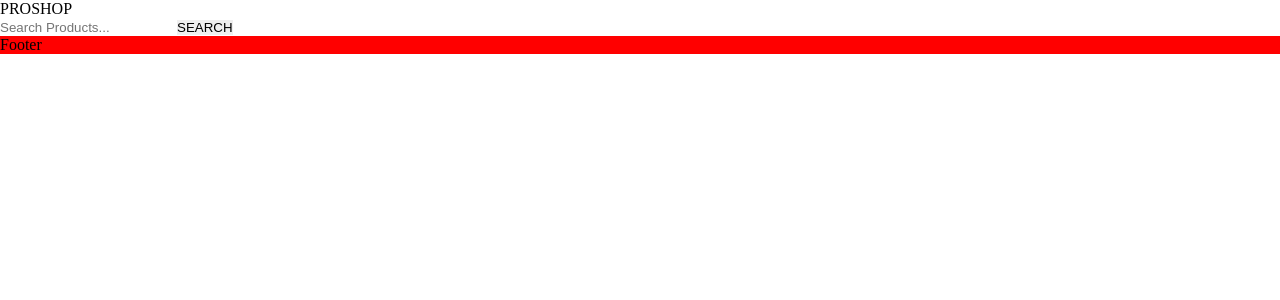
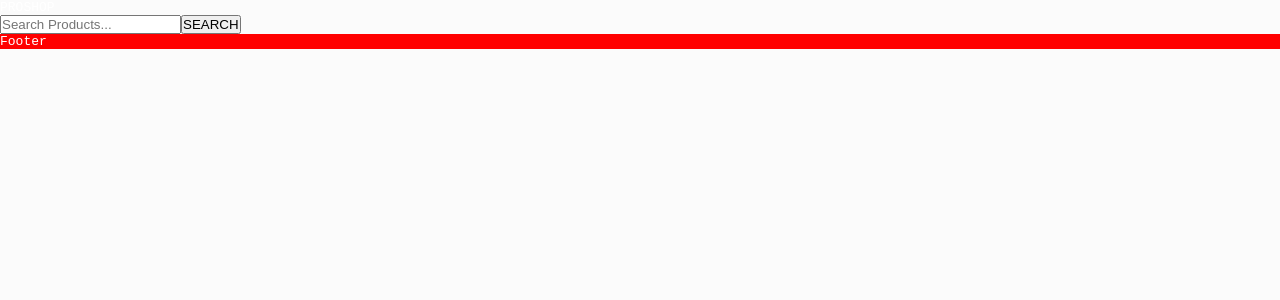
Before and after one commit to minhnguyen2x/MTD__project-template__react-styled-component, a React (Create React App) app: page / in a window 1280 px wide. Shown: the top 300 px of the page. Built offline with nearby package versions, Linux system fonts and the light colour scheme.

Commit message:
set up theme and gloabl styles

```diff
--- a/src/App.tsx
+++ b/src/App.tsx
@@ -8,12 +8,20 @@ import { createGlobalStyle } from 'styled-components';
 import { getTheme } from './constants/theme';
 import { ThemeProvider } from 'styled-components';
 const GlobalStyles = createGlobalStyle`
-  *{
-    box-sizing:border-box;
-    margin:0;
-    padding:0;
-    border:0;
-  }
+*,
+*::before,
+*::after {
+  margin: 0;
+  padding: 0;
+  box-sizing: border-box;
+}
+body {
+  background-color: #fbfbfb;
+  color: #fff;
+  font-family: monospace;
+  overflow-x: hidden;
+}
+
 `;
 
 function App() {
--- a/src/constants/theme.ts
+++ b/src/constants/theme.ts
@@ -1,4 +1,12 @@
-const theme = {};
+const theme = {
+  headerBackgroundColor: '#fb5533',
+  sectionBackgroundColor: '#fff',
+  footerBackgroundColor: '#fbfbfb',
+  textWhite: '#fff',
+  textBlack: '#222',
+  textOrange: '#ee4d2d',
+  textGrayColor: 'rgba(0,0,0,.54)',
+};
 
 export const getTheme = () => {
   return { ...theme };
```
